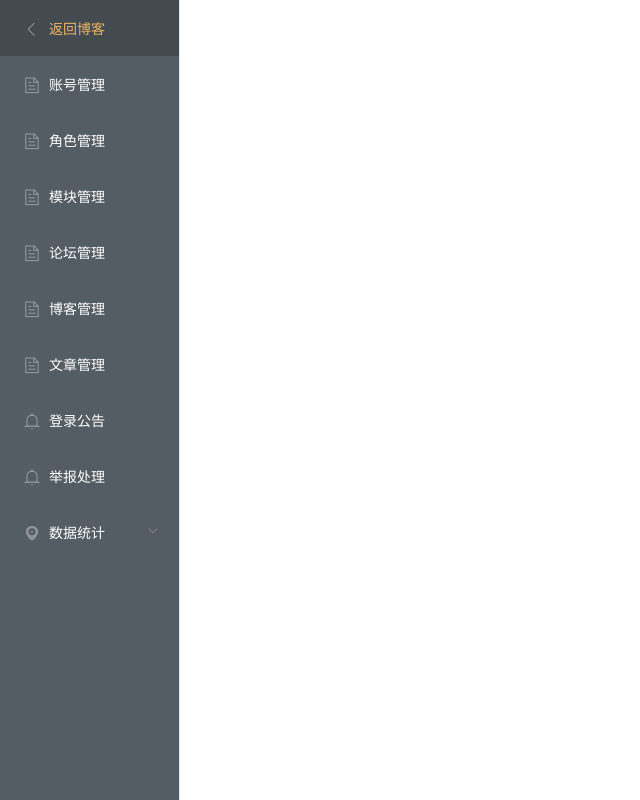
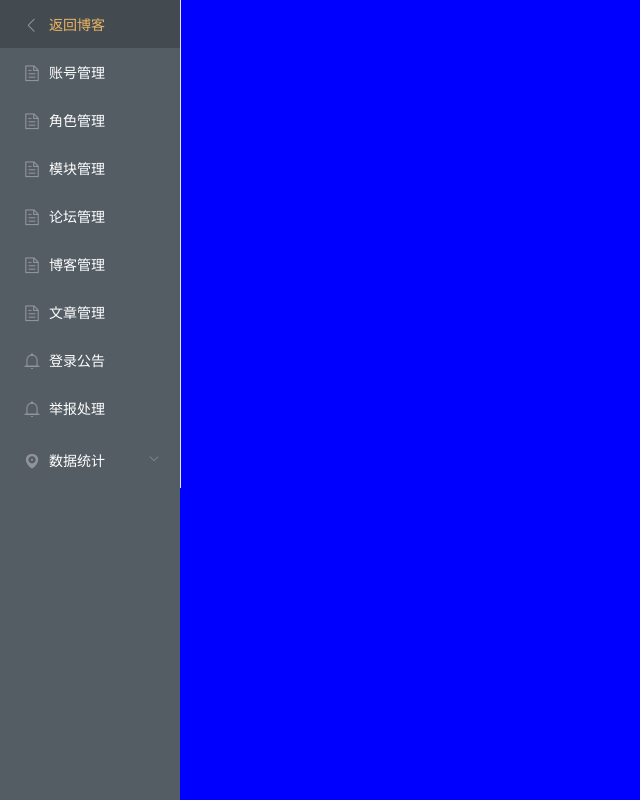
Before and after one commit to just-dj/ugc-vue, a Vue app: page /#/managerIndex in a window 1280 px wide. Shown: the whole page, without its empty margins (0-640 px from the left). Built offline with nearby package versions, Linux system fonts and the light colour scheme; no server answers.

Commit message:
修改管理界面布局

```diff
--- a/src/components/home.vue
+++ b/src/components/home.vue
@@ -245,10 +245,7 @@
             {min: 6, max: 16, message: '长度在 6 到 18 个字符', trigger: 'blur'}
           ]
         },
-
         cityDialogVisible: false,
-        activeIndex: '1',
-        activeIndex2: '1',
         isLogin: false,
         managerIndex: false
       };
--- a/src/components/managerIndex.vue
+++ b/src/components/managerIndex.vue
@@ -1,10 +1,10 @@
 <template>
   <section style="width:100%;height: 100%">
-    <div style="display: flex;justify-content: flex-start;align-items: center;height: 100%;width: 100%">
+    <div style="display: flex;justify-content: flex-start;align-items: center;height: 100%;width: 100%;">
 
-      <el-container class="el-container page-left" style="background-color: rgb(238,238,238)">
+      <div class="left" style="position: fixed;top: 0;left: 0;width: 180px;height: 100%;background-color: rgb(84,92,100) ">
         <el-menu :default-active="this.$route.path"
-                 style="width: 180px"
+                 style="width: 180px;"
                  class="el-menu-demo"
                  mode="vertical"
                  router
@@ -65,27 +65,29 @@
               <span>举报处理</span>
             </template>
           </el-menu-item>
-          <el-submenu index="/" >
+          <el-submenu index="/">
             <template slot="title">
               <i class="el-icon-location"></i>
               <span>数据统计</span>
             </template>
-            <el-menu-item-group >
-              <el-menu-item index="/userCount" key="5d4450f7910a3fdc04c7b1e8" style="min-width: 180px">用户统计</el-menu-item>
-              <el-menu-item index="/blogCount" key="5d4450ec910a3fdc04c7b1e0" style="min-width: 180px">博客统计</el-menu-item>
-              <el-menu-item index="/articleCount" key="5d4450e1910a3fdc04c7b1d1" style="min-width: 180px">发帖统计</el-menu-item>
-              <el-menu-item index="/meetingCount" key="5d4450d4910a3fdc04c7b1c7" style="min-width: 180px">会议统计</el-menu-item>
+            <el-menu-item-group>
+              <el-menu-item index="/userCount" key="5d4450f7910a3fdc04c7b1e8" style="min-width: 180px">用户统计
+              </el-menu-item>
+              <el-menu-item index="/blogCount" key="5d4450ec910a3fdc04c7b1e0" style="min-width: 180px">博客统计
+              </el-menu-item>
+              <el-menu-item index="/articleCount" key="5d4450e1910a3fdc04c7b1d1" style="min-width: 180px">发帖统计
+              </el-menu-item>
+              <el-menu-item index="/meetingCount" key="5d4450d4910a3fdc04c7b1c7" style="min-width: 180px">会议统计
+              </el-menu-item>
             </el-menu-item-group>
           </el-submenu>
 
         </el-menu>
+      </div>
 
-
-      </el-container>
-
-      <div style="height: 100%;width: calc(100% - 180px)">
+      <div style="max-height:100%;height: 100%;overflow:hidden;width: calc(100% - 180px);margin-left:180px;background-color: blue">
         <transition name="el-zoom-in-top">
-          <router-view  style="height: 100%"></router-view>
+          <router-view style="height: 100%"></router-view>
         </transition>
       </div>
 
@@ -108,33 +110,26 @@
   import store from "../vuex/store"
 
   export default {
-    "name":"managerIndex",
+    "name": "managerIndex",
     data() {
 
-      return {
+      return {};
+    },
+    computed: {},
+    methods: {},
 
-      };
-    },
-    computed: {
-
-    },
-    methods: {
-
+    beforeCreate: function () {
 
     },
 
-    beforeCreate:function(){
-
-    },
-
-    created:function(){
+    created: function () {
       if (!util.isEmpty(localStorage.getItem("token"))) {
         console.log("已经登录 ");
         this.isLogin = true;
-        this.managerIndex = this.contains(JSON.parse(localStorage.getItem("module")),"5d429e79bb9fe01c646d1fd6");
+        this.managerIndex = this.contains(JSON.parse(localStorage.getItem("module")), "5d429e79bb9fe01c646d1fd6");
         this.$store.commit('setHeadImg', {name: 'stark', user: JSON.parse(localStorage.getItem("user"))});
 
-      }else {
+      } else {
         console.log("还未登录 ");
       }
     },
@@ -157,5 +152,9 @@
     /*padding: 0 9rem;*/
   }
 
+  .el-menu-item, .el-submenu__title {
+    height: 48px;
+    line-height: 48px;
+  }
 
 </style>
```
